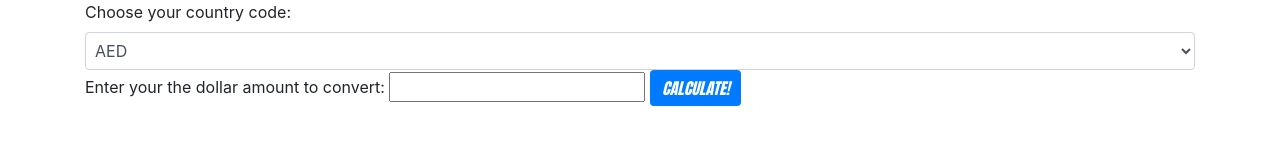
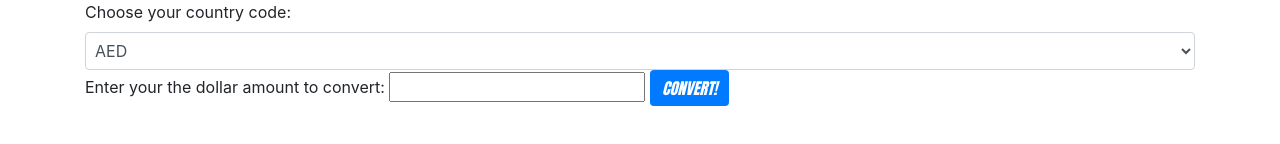
Before and after one commit to freiland/currency-exchange, a website built with webpack: page src/index.html in a window 1280 px wide. Shown: the part 198-342 px from the top of the page. Built offline with nearby package versions, Linux system fonts and the light colour scheme.

```diff
--- a/src/index.html
+++ b/src/index.html
@@ -25,9 +25,7 @@
     <input id="usd" type="number">
 
 
-
-
-      <button type="submit" class="btn btn-primary"><em>CALCULATE!</em></button>
+      <button type="submit" class="btn btn-primary"><em>CONVERT!</em></button>
   </form>
 
   <ul id="response">
--- a/src/main.js
+++ b/src/main.js
@@ -10,8 +10,7 @@
     event.preventDefault();
     let countryCode = $("#country").val();
     let dollarAmount = parseInt($('#usd').val());
-    console.log(countryCode);
-    console.log(dollarAmount);
+
 
 
 
```
